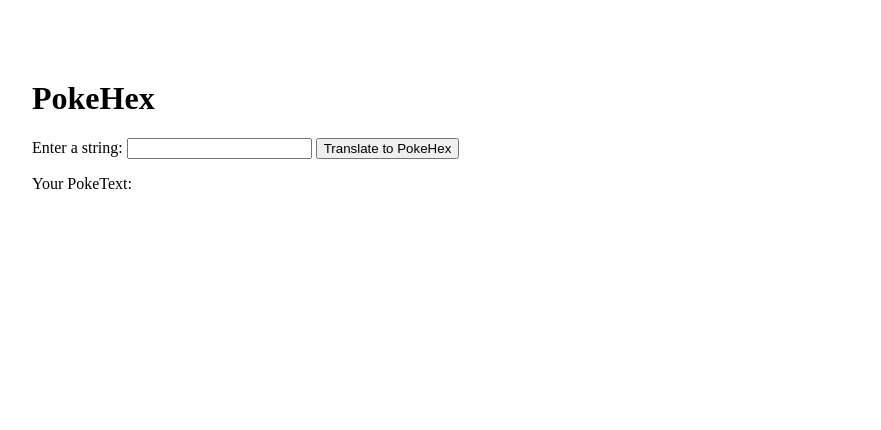
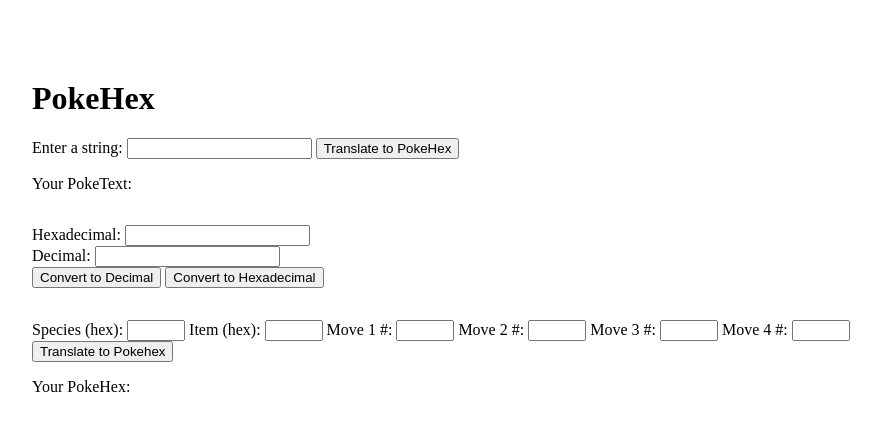
Before and after one commit to zachfedor/pokehex, a website: page index.html in a window 1280 px wide. Shown: the whole page, without its empty margins (134-1015 px from the left). Drawn offline with Linux system fonts and the light colour scheme.

Commit message:
added part one of partyhex function

```diff
--- a/index.html
+++ b/index.html
@@ -6,8 +6,10 @@
 
         <style type="text/css">
          main { width: 75%; margin: 5rem auto; }
+         article { margin-bottom: 2rem; }
          .error { color: red; }
-         #pt_output span { padding: 0 5px; }
+         #pt_output span, #ph_output span { padding: 0 5px; }
+         #partyHex input { width: 50px;}
         </style>
     </head>
     <body>
@@ -16,11 +18,41 @@
 
             <article id="pokeText">
                 <label for="pt_input">Enter a string: </label>
-                <input name="pt_input" id="pt_input" type="text" value=""/>
+                <input id="pt_input" name="pt_input" type="text" value=""/>
 
                 <button onclick="pokeText()">Translate to PokeHex</button>
 
                 <p>Your PokeText:  <span id="pt_output"></span></p>
+            </article>
+
+            <article id="hexDec">
+                <label for="hd_hex">Hexadecimal: </label>
+                <input id="hd_hex" name="hd_hex" type="text" value=""/>
+                <br/>
+                <label for="hd_dec">Decimal: </label>
+                <input id="hd_dec" name="hd_dec" type="text" value=""/>
+                <br/>
+                <button onclick="hexToDec()">Convert to Decimal</button>
+                <button onclick="decToHex()">Convert to Hexadecimal</button>
+            </article>
+
+            <article id="partyHex">
+                <label for="ph_species">Species (hex): </label>
+                <input id="ph_species" name="ph_species" type="text" value=""/>
+                <label for="ph_item">Item (hex): </label>
+                <input id="ph_item" type="text" value=""/>
+                <label for="ph_move1">Move 1 #: </label>
+                <input id="ph_move1" name="" type="text" value=""/>
+                <label for="ph_move2">Move 2 #: </label>
+                <input id="ph_move2" name="" type="text" value=""/>
+                <label for="ph_move3">Move 3 #: </label>
+                <input id="ph_move3" name="" type="text" value=""/>
+                <label for="ph_move4">Move 4 #: </label>
+                <input id="ph_move4" name="" type="text" value=""/>
+                <br/>
+                <button onclick="partyHex()">Translate to Pokehex</button>
+
+                <p>Your PokeHex:  <span id="ph_output"></span></p>
             </article>
         </main>
 
@@ -121,6 +153,31 @@
 
              document.getElementById("pt_output").innerHTML = ptOutput;
          }
+
+         function hexToDec() {
+             var hex = document.getElementById("hd_hex").value;
+             var dec = parseInt(hex, 16);
+             document.getElementById("hd_dec").value = dec;
+         }
+
+         function decToHex() {
+             var dec = document.getElementById("hd_dec").value;
+             var hex = parseInt( dec ).toString(16).toUpperCase();
+             document.getElementById("hd_hex").value = hex;
+         }
+
+         function partyHex() {
+             var ph_moveNum;
+             var phOutput = '<span>' + document.getElementById("ph_species").value + '</span>';
+             phOutput += '<span>' + document.getElementById("ph_item").value + '</span>';
+
+             for( var i = 1; i < 5; ++i) {
+                ph_moveNum = document.getElementById( "ph_move" + i.toString() ).value;
+                phOutput += '<span>' + parseInt( ph_moveNum ).toString(16).toUpperCase() + '</span>';
+             }
+
+             document.getElementById("ph_output").innerHTML = phOutput;
+         }
         </script>
     </body>
 </html>
```
